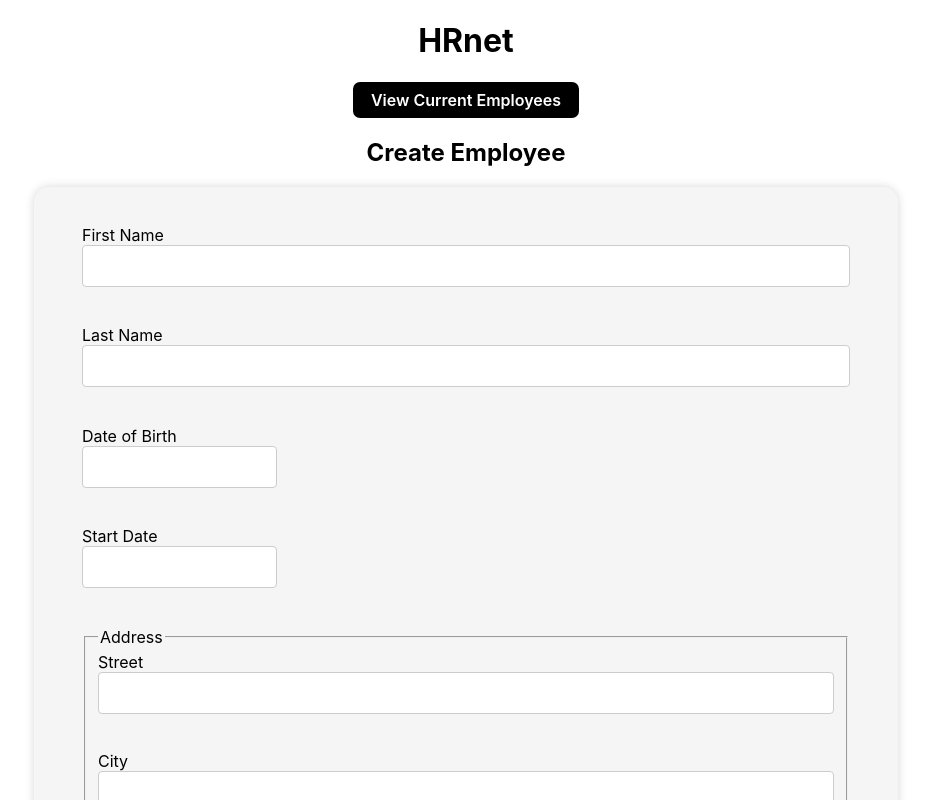
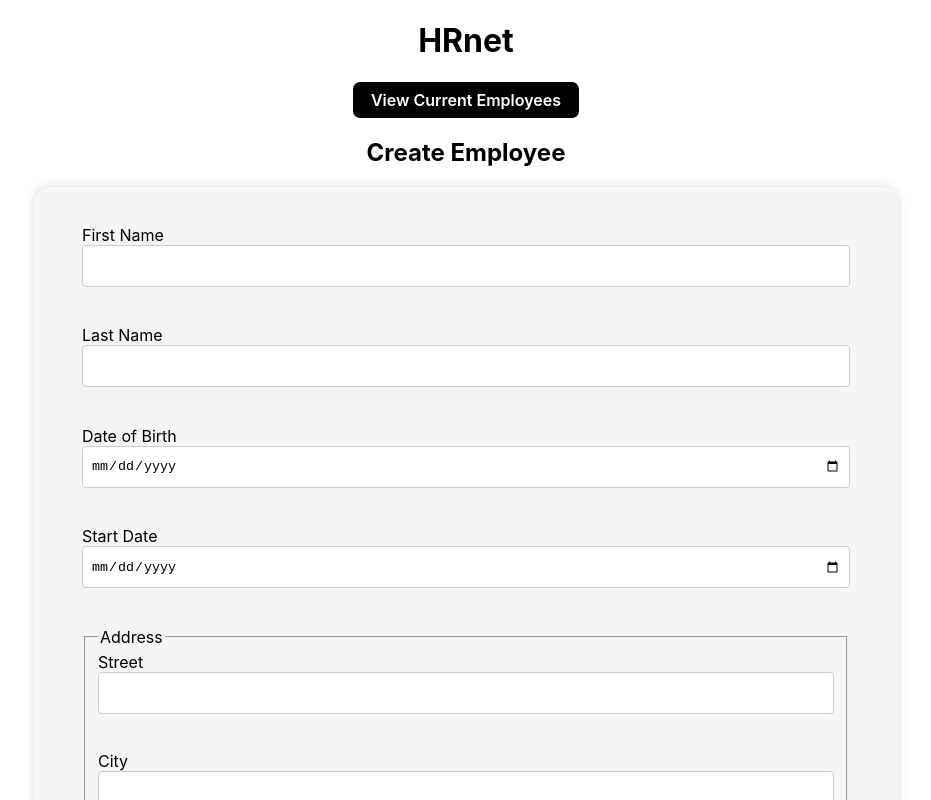
Before and after one commit to SaRvj/SatranaRavelojaona_14_130721, a React (Create React App) app: page / in a window 1280 px wide. Shown: the top 800 px of the page, without its empty margins (174-1105 px from the left). Built offline with nearby package versions, Linux system fonts and the light colour scheme.

Commit message:
modification of the datepicker

```diff
--- a/src/components/Form.jsx
+++ b/src/components/Form.jsx
@@ -1,6 +1,6 @@
 import React, { useState } from 'react'
 import Select from 'react-select';
-import DatePicker from "react-datepicker";
+//import DatePicker from "react-datepicker";
 import departments from '../data/department';
 import states from '../data/state';
 import save from "../utils/functions/saveEmployee";
@@ -24,15 +24,17 @@ function Form () {
     const [city, setCity] = useState("")
     const [zipCode, setZipCode] = useState("")
     const [dateBirth, setDateBirth] = useState('')
-    const [startDate, setStartDate] = useState('')
+    //const [startDate, setStartDate] = useState('')
+    const [startDate, setStartDate] = useState(new Date());
 
     function handleSubmit(e) {
+        console.log (firstname, lastname, street, city, zipCode, startDate, dateBirth, departments);
         e.preventDefault()
-        if(firstname !== "" && lastname!== "" && street !== "" && city !== "" &&  zipCode !== "" &&
-            document.getElementById('department').querySelector(".css-qc6sy-singleValue") &&
-            document.getElementById('state').querySelector(".css-qc6sy-singleValue") &&
-            document.getElementById('date-of-birth').value !== "" &&
-            document.getElementById('start-date').value !== ""
+        if(firstname !== "" && lastname!== "" && street !== "" && city !== "" &&  zipCode !== "" && dateBirth && startDate && departments && states
+            // document.getElementById('department').querySelector(".css-qc6sy-singleValue") &&
+            // document.getElementById('state').querySelector(".css-qc6sy-singleValue")
+            // document.getElementById('date-of-birth').value !== "" &&
+            // document.getElementById('start-date').value !== ""
         ){
             save(firstname, lastname, street, city, zipCode)
             resetEmployee(e, setFirstname, setLastname, setStreet, setCity, setZipCode, setDateBirth, setStartDate)
@@ -51,9 +53,11 @@ function Form () {
                 <label htmlFor="last-name">Last Name</label>
                 <input type="text" id="last-name" value={lastname} onChange={(e)=>setLastname(e.target.value)}/>
                 <label htmlFor="date-of-birth">Date of Birth</label>
-                <DatePicker idInput="date-of-birth" dateInput={dateBirth} updateDate={setDateBirth}/>
+                {/* <DatePicker idInput="date-of-birth" dateInput={dateBirth} updateDate={setDateBirth}/> */}
+                <input type="date" id="date-of-birth" selected={dateBirth} onChange={(date) => setDateBirth(date)} />
                 <label htmlFor="start-date" >Start Date</label>
-                <DatePicker idInput="start-date" dateInput={startDate} updateDate={setStartDate}/>
+                {/* <DatePicker idInput="start-date" dateInput={startDate} updateDate={setStartDate}/> */}
+                <input type="date" id="start-date" selected={startDate} onChange={(date) => setStartDate(date)} />
                 <fieldset className="address">
                     <legend>Address</legend>
                     <label htmlFor="street">Street</label>
--- a/src/utils/functions/saveEmployee.js
+++ b/src/utils/functions/saveEmployee.js
@@ -1,7 +1,7 @@
 /**
  * Save employee data in the employees table
  */
-import employees from "../../data/employeeList";
+import employees from "../../data/employeeList.js";
 
  function SaveEmployees(firstname, lastname, street, city, zipCode) {
     const employee = {
```
